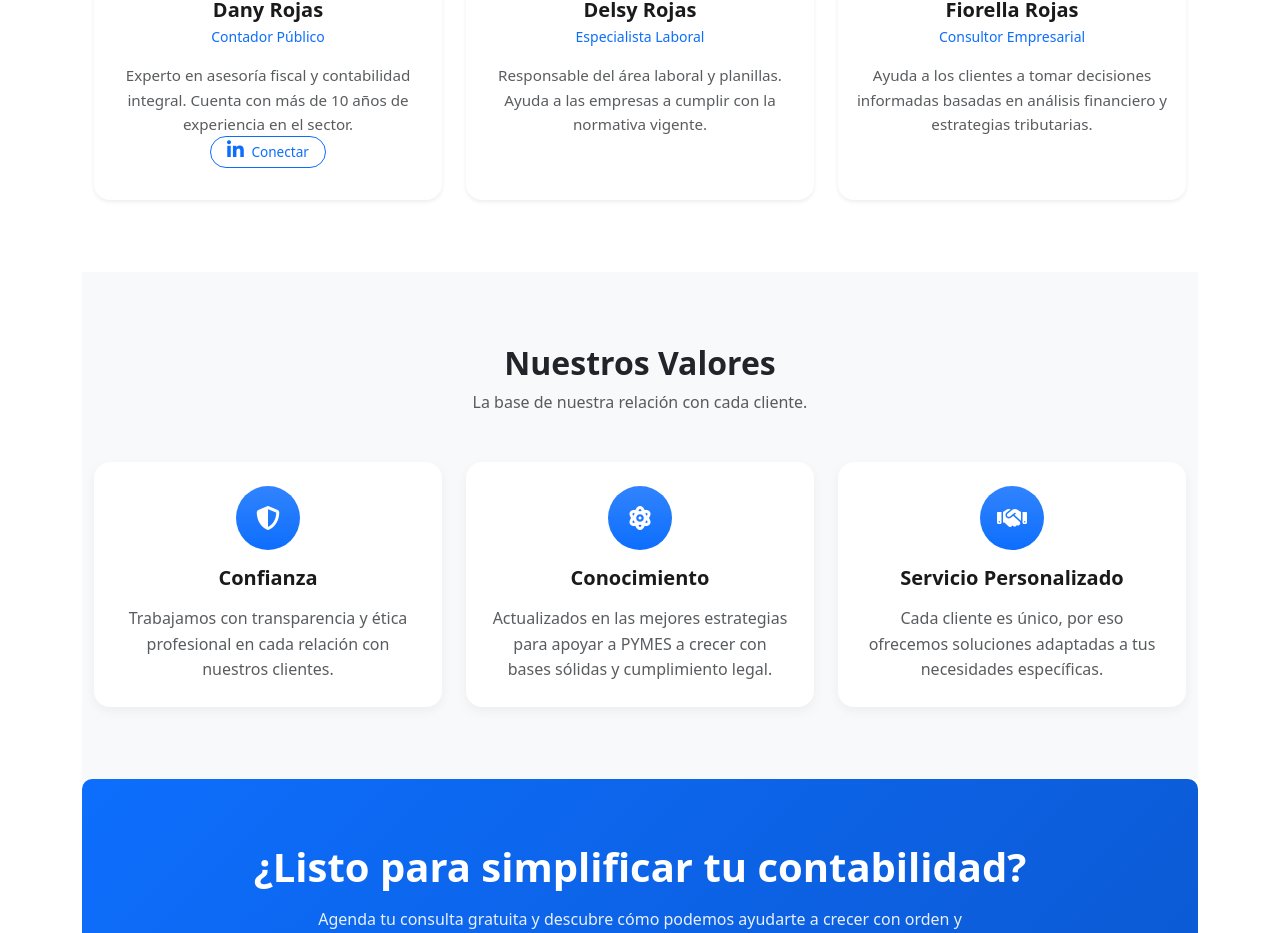
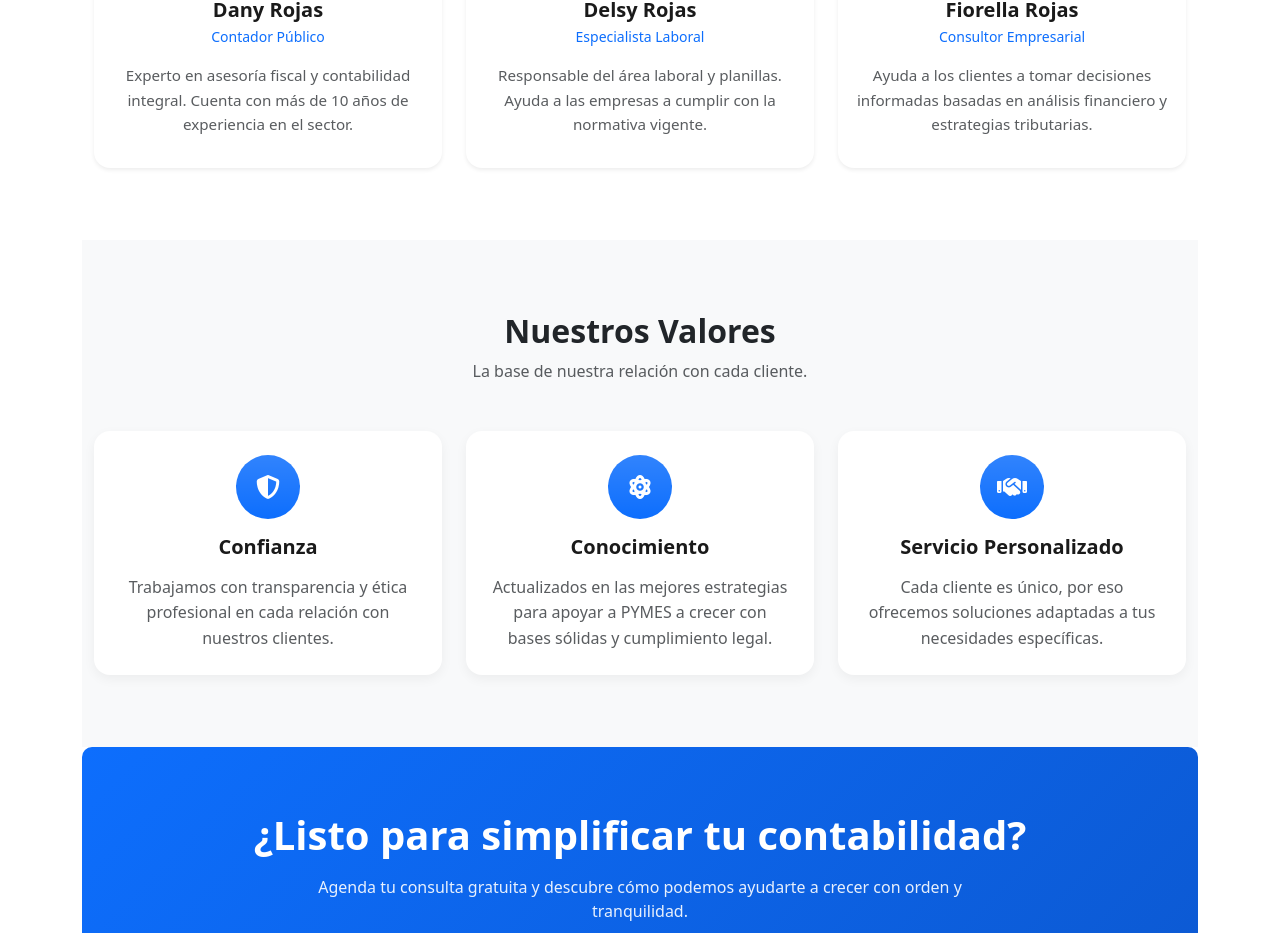
Before and after one commit to JORDYROJAS93/SGR-Contadores, an Angular app: page /nosotros in a window 1280 px wide. Shown: the part 1040-1973 px from the top of the page. Built offline with nearby package versions, Linux system fonts and the light colour scheme.

Commit message:
agrego sitemap y robots.txt completos

```diff
--- a/src/app/pages/about/about.component.ts
+++ b/src/app/pages/about/about.component.ts
@@ -35,7 +35,7 @@
       bio: 'Experto en asesoría fiscal y contabilidad integral. Cuenta con más de 10 años de experiencia en el sector.',
       image: 'assets/images_nosotros/Denis.jpg',
       visible: true,
-      linkedin:'https://www.linkedin.com/in/jordy-rojas-torres-361a0b119',
+      linkedin:'',
     },
     {
       name: 'Delsy Rojas',
--- a/src/index.html
+++ b/src/index.html
@@ -5,7 +5,7 @@
   <title>MiEstudioContable</title>
   <base href="/">
   <meta name="viewport" content="width=device-width, initial-scale=1">
-  <link rel="icon" type="image/x-icon" href="favicon.ico">
+  <link rel="icon" type="image/x-icon" href="logo_sgr.ico">
   <link href="https://cdn.jsdelivr.net/npm/bootstrap@5.3.7/dist/css/bootstrap.min.css" rel="stylesheet" integrity="sha384-LN+7fdVzj6u52u30Kp6M/trliBMCMKTyK833zpbD+pXdCLuTusPj697FH4R/5mcr" crossorigin="anonymous">
 <script src="https://cdn.jsdelivr.net/npm/bootstrap@5.3.7/dist/js/bootstrap.bundle.min.js" integrity="sha384-ndDqU0Gzau9qJ1lfW4pNLlhNTkCfHzAVBReH9diLvGRem5+R9g2FzA8ZGN954O5Q" crossorigin="anonymous"></script>
 <link rel="stylesheet" href="https://cdnjs.cloudflare.com/ajax/libs/font-awesome/6.5.0/css/all.min.css" crossorigin="anonymous" referrerpolicy="no-referrer" />
```
Also changed, not shown: public/robots.txt (added), 2 other files (tests, documents, lock files or other folders).
